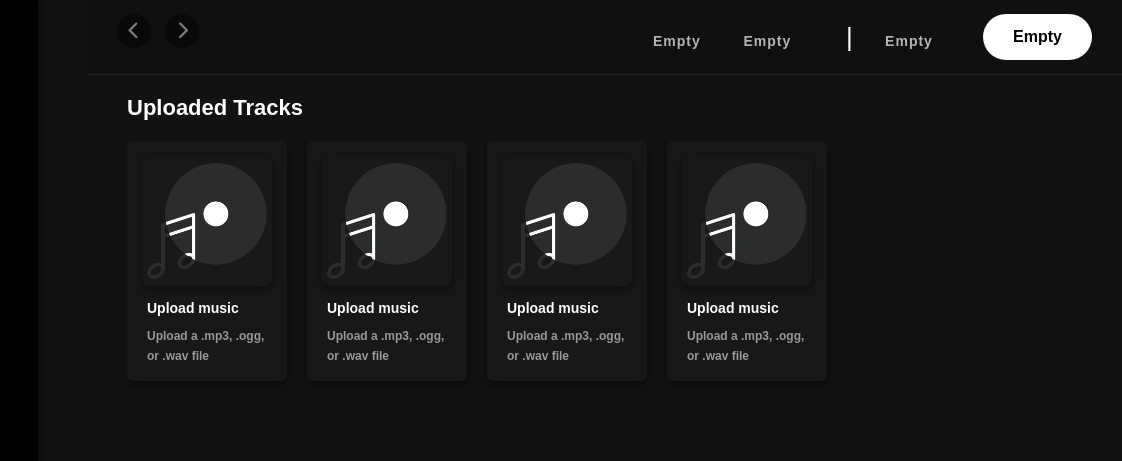
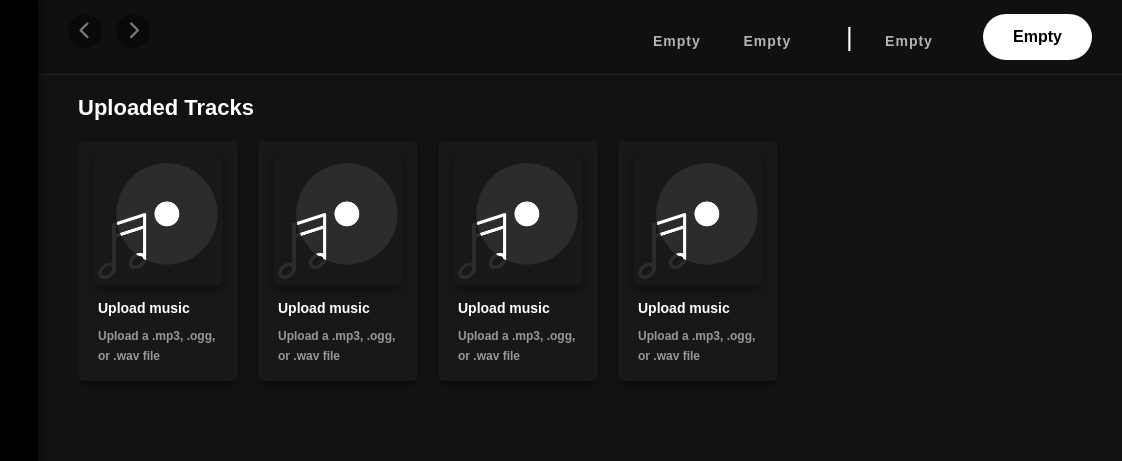
Before and after one commit to x64bitMango/spoofify, a plain HTML site: page index.html in a window 1280 px wide. Shown: the top 461 px of the page, 158-1280 px from the left. Drawn offline with Linux system fonts and the light colour scheme.

Commit message:
Fix nav bar margin

```diff
--- a/styles.css
+++ b/styles.css
@@ -74,7 +74,7 @@ body {
 }
 
 .main-container {
-  margin-left: 245px;
+  margin-left: 196px;
   margin-bottom: 100px;
 }
 
```
